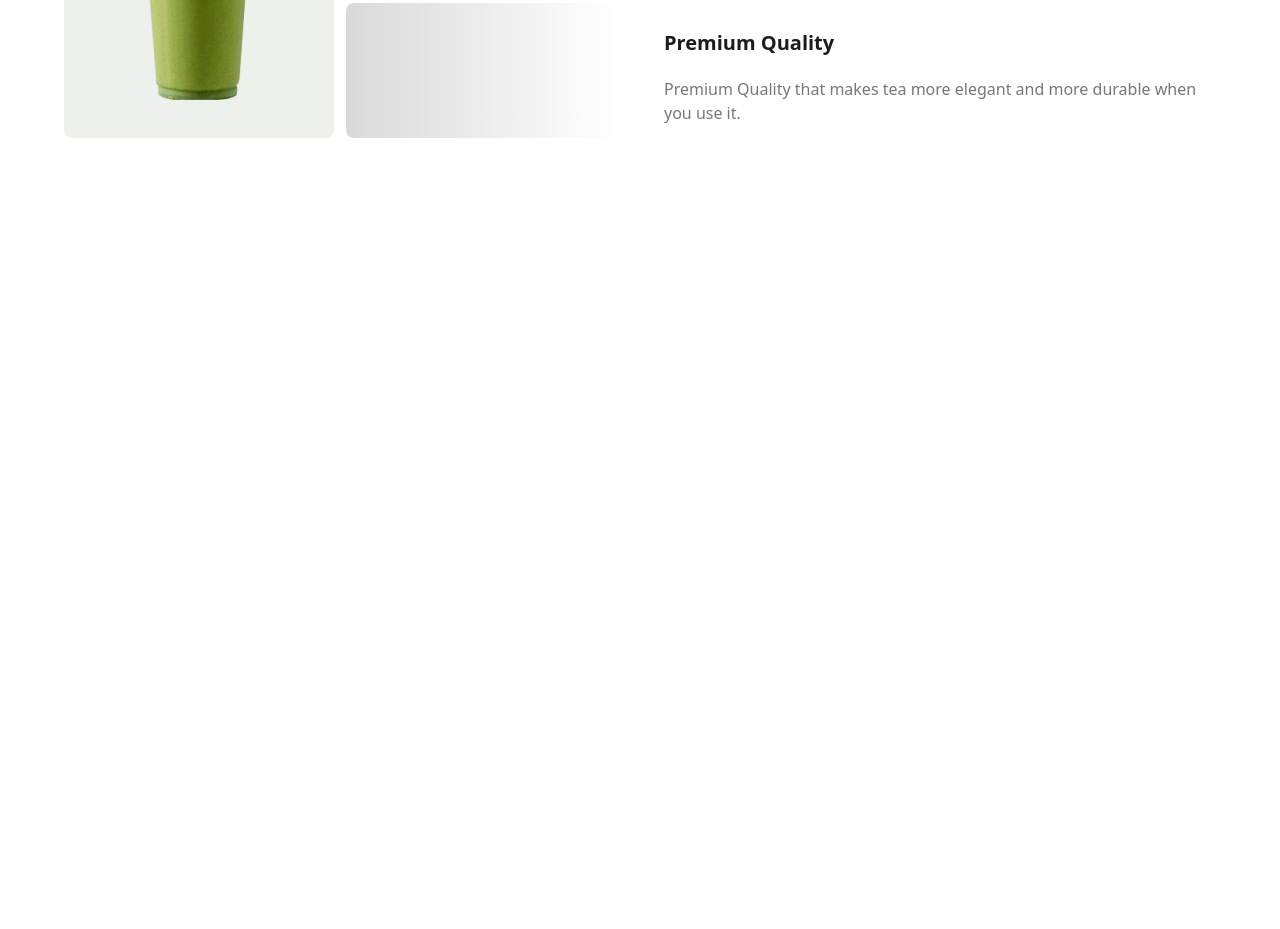
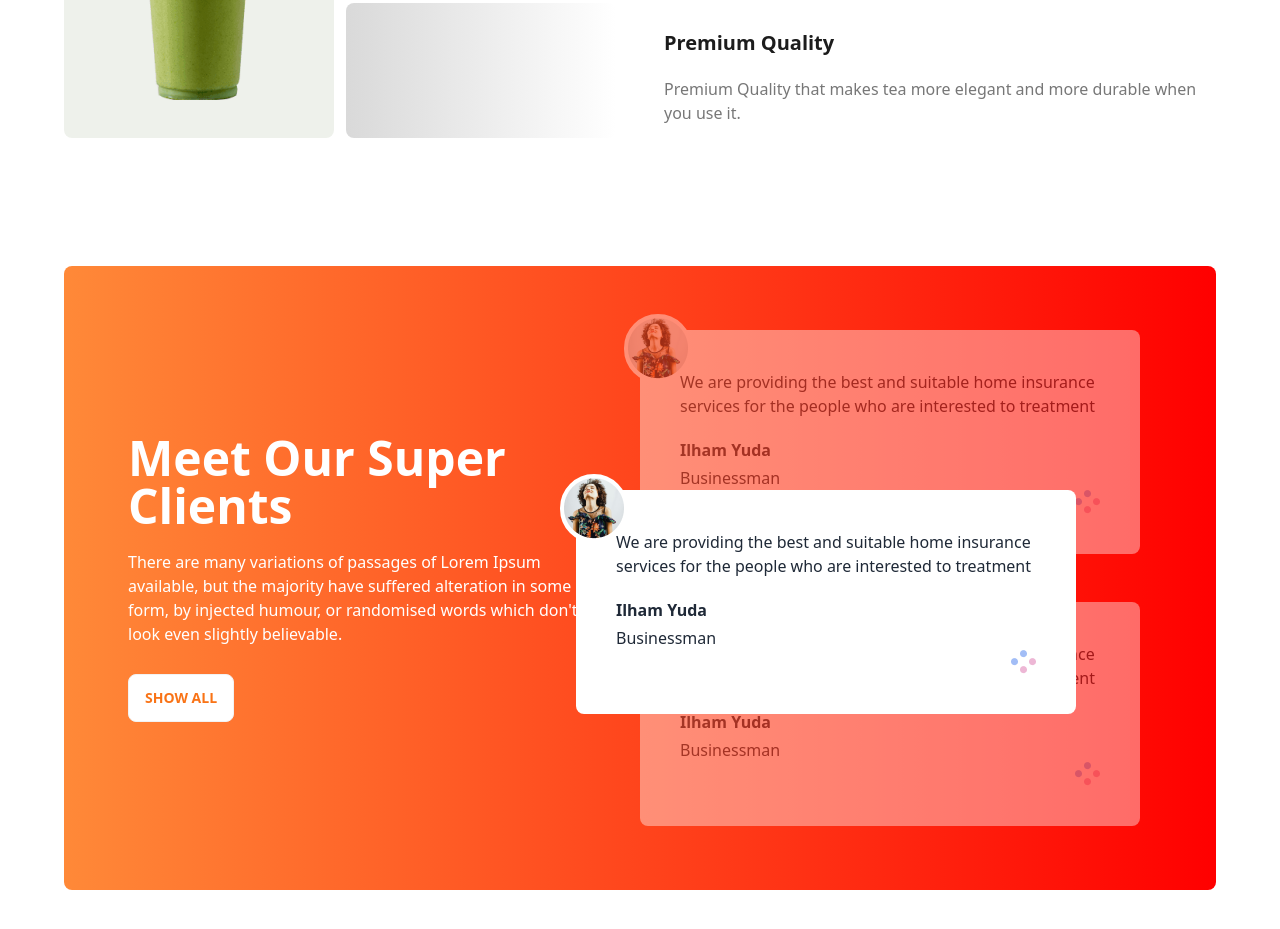
Before and after one commit to sakibalam12345/Tea-house-website-with-daisyui, a plain HTML site: page index.html in a window 1280 px wide. Shown: the part 1661-2590 px from the top of the page. Before the commit the page ends 1975 px from the top, so only its background shows below. Drawn offline with nearby package versions, Linux system fonts and the light colour scheme.

Commit message:
third section done

```diff
--- a/index.html
+++ b/index.html
@@ -81,7 +81,7 @@
         <!-- first section ends here -->
         <!-- second section starts here -->
         <section>
-            <div class=" lg:flex gap-12 mb-44">
+            <div class=" lg:flex gap-12 mb-32">
                 <div class="grid lg:grid-cols-2 flex-1  gap-x-3 gap-y-3">
                     <div class=" h-[135px] bg-gradient-to-r from-[#FF8938] to-[#F00] opacity-10 rounded-lg">
 
@@ -109,9 +109,80 @@
 
             </div>
         </section>
+        <!-- second section done here -->
+        <!-- third section starts here -->
+        <section>
+          <div class=" bg-gradient-to-r from-[#FF8938] to-[#F00] mb-32 p-16 rounded-lg">
+            <div class="lg:flex  items-center">
+              <!-- left part -->
+              <div class="flex-1">
+                <h1 class="text-5xl font-extrabold text-white pb-5">Meet Our Super Clients</h1>
+                <p class="text-base font-medium text-white pb-7">There are many variations of passages of Lorem Ipsum <br> available, but the majority have suffered alteration in some <br> form, by injected humour, or randomised words which don't <br> look even slightly believable. </p>
+                <button class="btn bg-white text-orange-500 rounded-lg">Show All</button>
+              </div>
+              <!-- right part -->
+              <!-- first card -->
+              <div class=" relative flex-1  ">
+                <div class="bg-white rounded-lg p-10 lg:w-[500px] relative opacity-40 mb-12 z-10">
+                  <p class="text-base pb-5 ">We are providing the best and suitable home insurance services for the people who are interested to treatment</p>
+                  <h3 class="text-base font-bold pb-1">Ilham Yuda</h3>
+                  <p class="text-base font-medium">Businessman</p>
+
+                <div class="absolute -mt-44 -ml-14 border-4 border-white rounded-full bg-white">
+                  <img src="./images/client.png" alt="">
+                </div>
+
+                <div class="flex justify-end">
+                  <img src="./images/circles.png" alt="">
+                </div>
+
+              </div>
+              <!-- 2nd card -->
+              <div class=" flex-1 ">
+                <div class="bg-white rounded-lg p-10 lg:w-[500px] absolute -mt-28 lg:-ml-16 z-50 ">
+                  <p class="text-base pb-5 ">We are providing the best and suitable home insurance services for the people who are interested to treatment</p>
+                  <h3 class="text-base font-bold pb-1">Ilham Yuda</h3>
+                  <p class="text-base font-medium">Businessman</p>
+
+                <div class="absolute -mt-44 -ml-14 border-4 border-white rounded-full bg-white">
+                  <img src="./images/client.png" alt="">
+                </div>
+
+                <div class="flex justify-end">
+                  <img src="./images/circles.png" alt="">
+                </div>
+
+              </div>
+              <!-- 3rd card -->
+              <div class=" relative flex-1">
+                <div class="bg-white rounded-lg p-10 lg:w-[500px]  relative opacity-40 z-10 ">
+                  <p class="text-base pb-5 ">We are providing the best and suitable home insurance services for the people who are interested to treatment</p>
+                  <h3 class="text-base font-bold pb-1">Ilham Yuda</h3>
+                  <p class="text-base font-medium">Businessman</p>
+
+                <div class="absolute -mt-44 -ml-14 border-4 border-white rounded-full bg-white">
+                  <img src="./images/client.png" alt="">
+                </div>
+
+                <div class="flex justify-end">
+                  <img src="./images/circles.png" alt="">
+                </div>
+
+              </div>
+
+             </div>
+              </div>
+              </div>
+
+        </section>
+        <!-- third section ends here -->
+
+
 
     </main>
-    <footer></footer>
+    <footer>
+
+    </footer>
 
 </body>
 </html>
```
